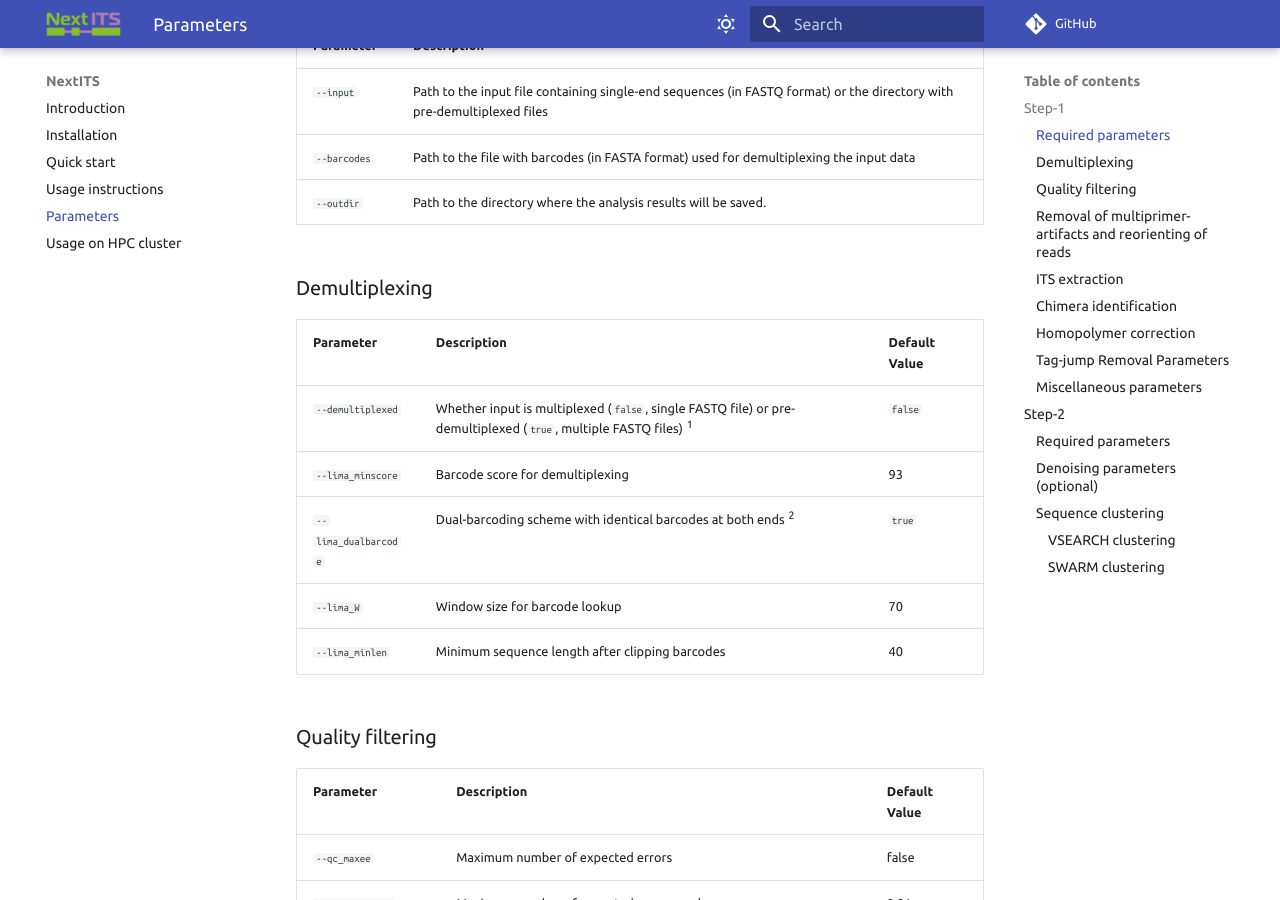
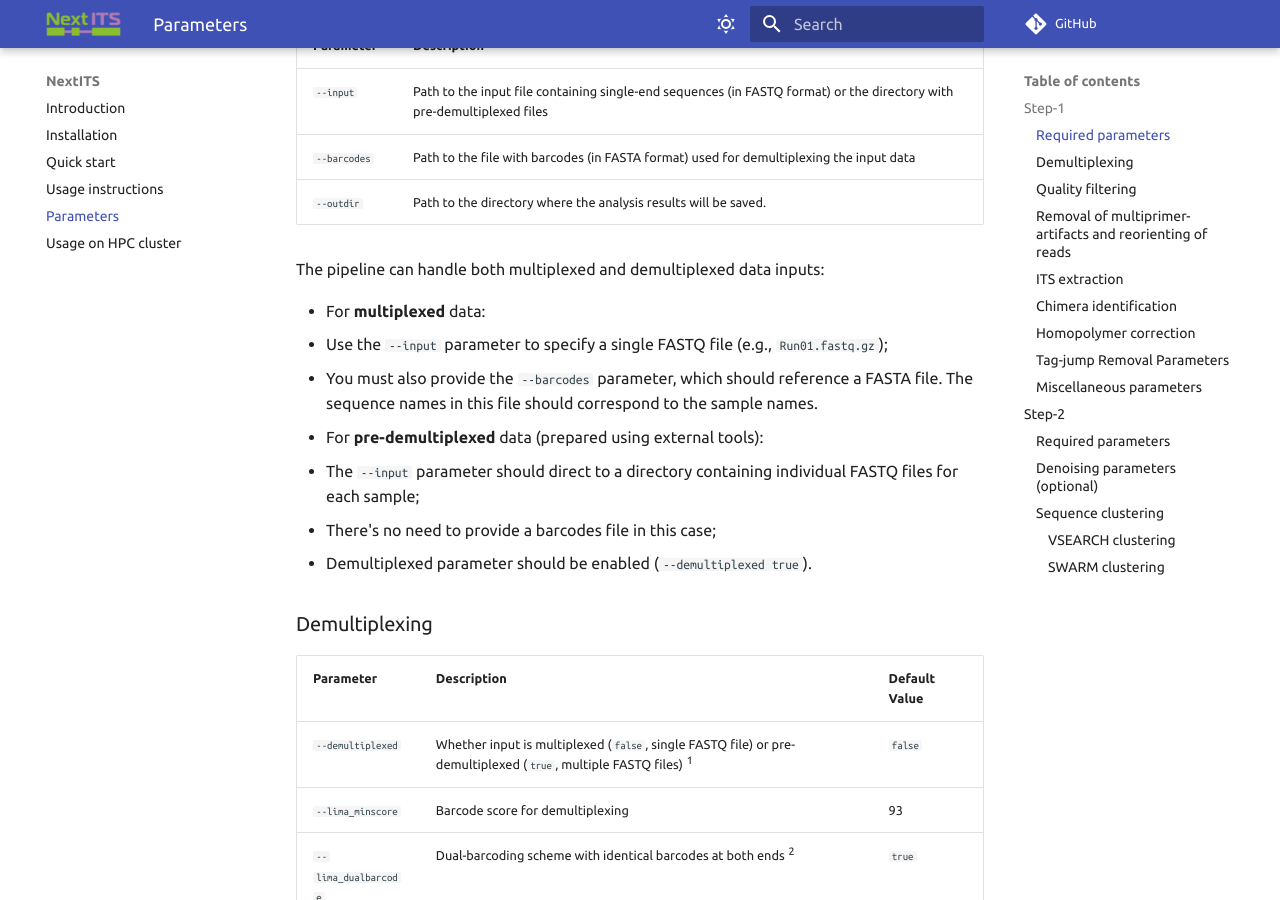
Before and after one commit to Next-ITS/nextits.github.io, an MkDocs documentation site: the page built from docs/parameters.md, in a window 1280 px wide and 900 px high, scrolled down 592 px. Built offline with MkDocs 1.6.1 and Material for MkDocs 9.7.7, drawn with Linux system fonts in a browser that asks for light colours; comment, search, counter and statistics services are not loaded.

Commit message:
multiplexed/demultiplexed

```diff
--- a/docs/parameters.md
+++ b/docs/parameters.md
@@ -30,6 +30,16 @@ detailed in the sections that follow.
 | `--barcodes` | Path to the file with barcodes (in FASTA format) used for demultiplexing the input data                                |
 | `--outdir`   | Path to the directory where the analysis results will be saved.                                                        |
 
+The pipeline can handle both multiplexed and demultiplexed data inputs:
+
+- For **multiplexed** data:
+  - Use the `--input` parameter to specify a single FASTQ file (e.g., `Run01.fastq.gz`);
+  - You must also provide the `--barcodes` parameter, which should reference a FASTA file. The sequence names in this file should correspond to the sample names.
+
+- For **pre-demultiplexed** data (prepared using external tools):
+  - The `--input` parameter should direct to a directory containing individual FASTQ files for each sample;
+  - There's no need to provide a barcodes file in this case;
+  - Demultiplexed parameter should be enabled (`--demultiplexed true`).
 
 ### Demultiplexing
 
```
